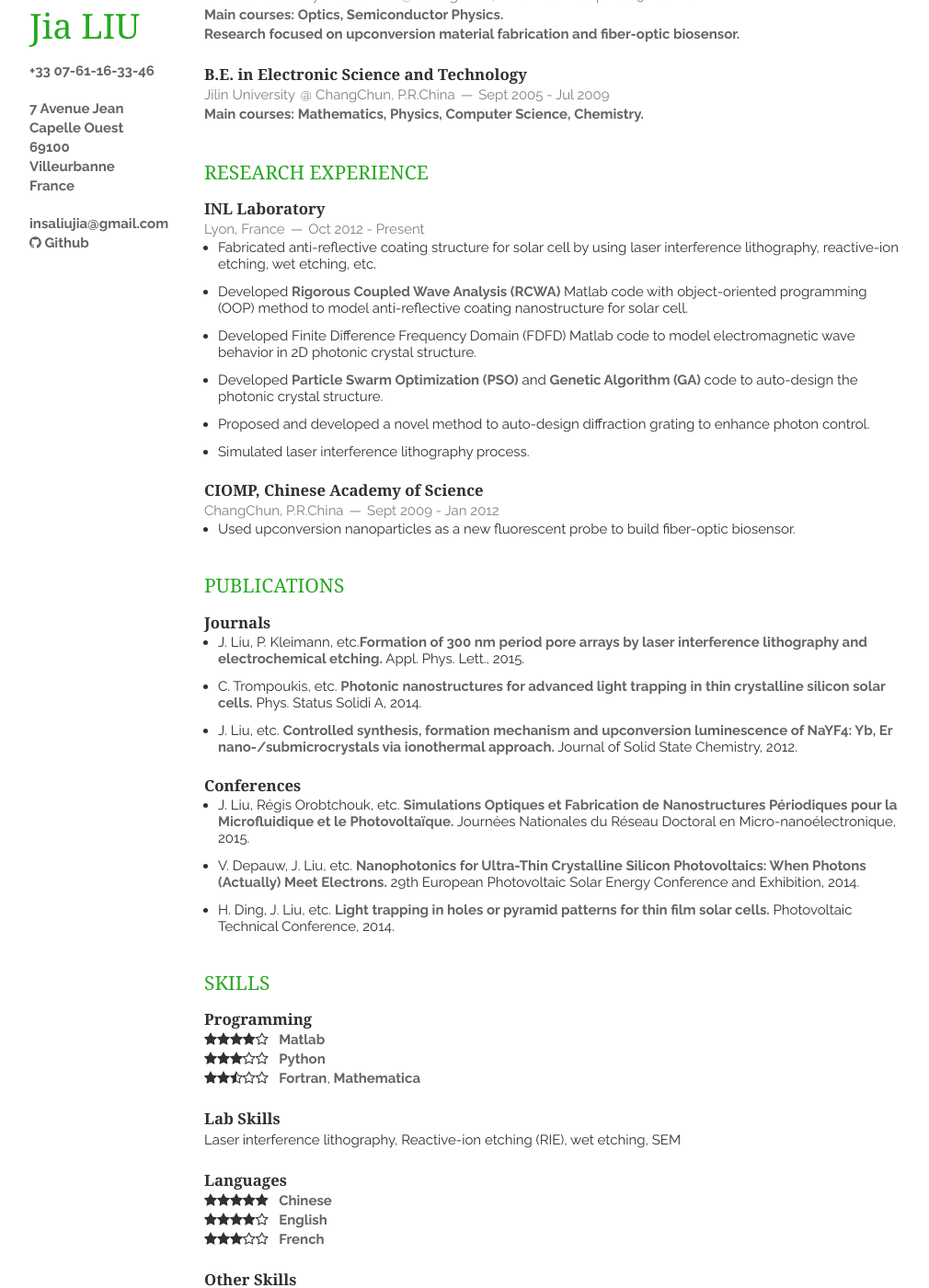
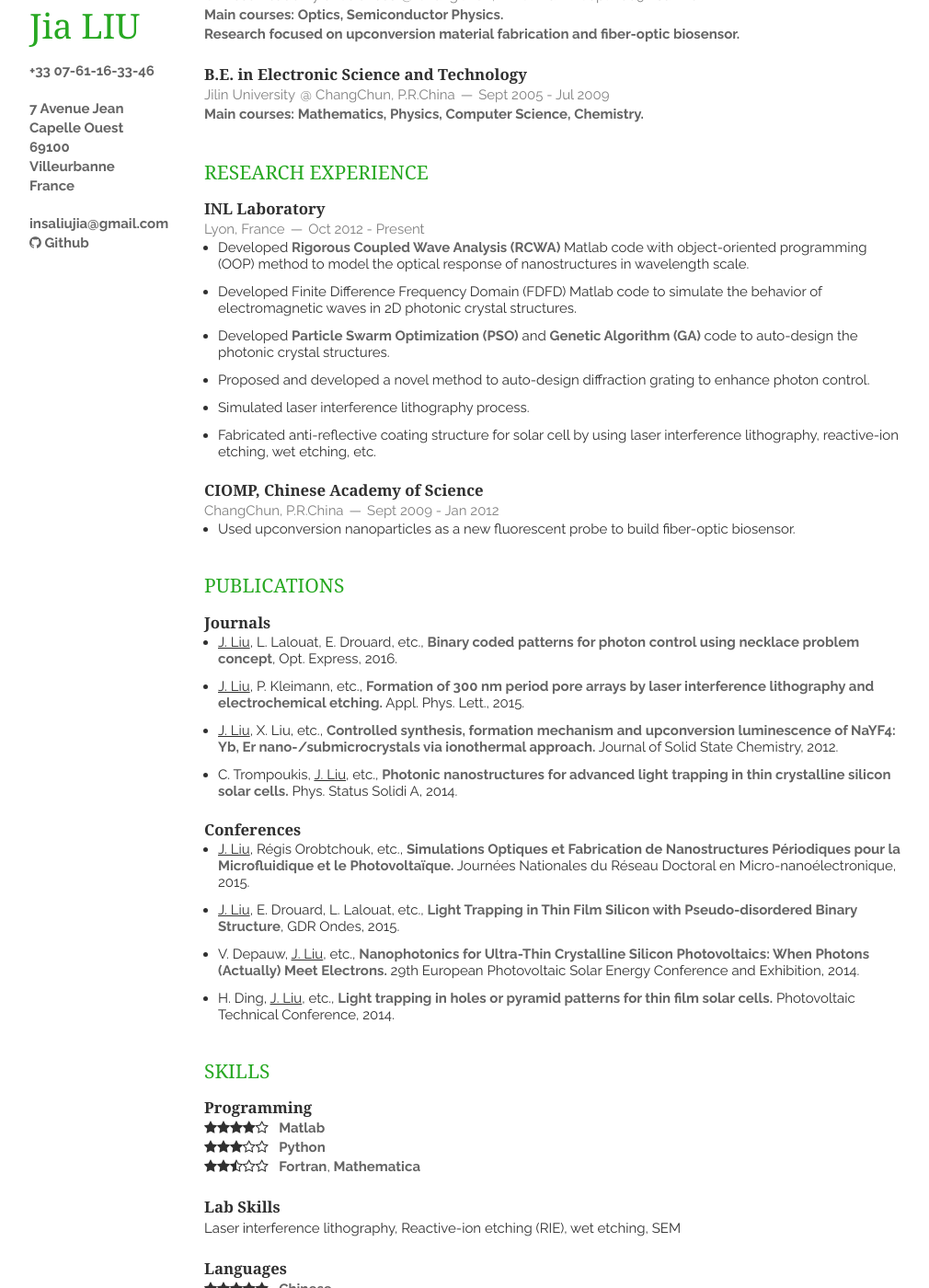
Before and after one commit to insaliujia/insaliujia.github.io, a Jekyll site: the page built from index.html, in a window 1280 px wide and 1400 px high, scrolled down 222 px. Shown: the whole window at 92% size, without its empty margins (138-1148 px from the left). Built offline with Jekyll 4.4.1, drawn with Linux system fonts in a browser that asks for light colours; nearby versions of some CDN libraries; Markdown is read by kramdown in place of the engine named in the settings; the list of posts is cut into pages by our own code; some of the changed text lies outside the part shown.

Commit message:
update cv 2016/01/17

```diff
--- a/_includes/education.html
+++ b/_includes/education.html
@@ -7,7 +7,7 @@
             <span><address>Lyon, France</address><time>Oct 2012 - Present</time></span>
         </header>
         <p>
-            <em>Research focuses on nanostructure fabrication, optical simulation and its applications. </em>
+            <em>Research focuses on optical simulation, nanostructure fabrication, and its applications. </em>
         </p>
     </article>
     <article>
--- a/_includes/publication.html
+++ b/_includes/publication.html
@@ -5,12 +5,14 @@
             <h1>Journals</h1>
 		</header>
 			<ul style = "list-style-type:disc" class="space">
-				<li>J. Liu, P. Kleimann, etc.<em>Formation of 300 nm period pore arrays by laser interference lithography and electrochemical etching.</em> Appl. Phys. Lett., 2015.
+				<li> <u>J. Liu</u>, L. Lalouat, E. Drouard, etc., <em>Binary coded patterns for photon control using necklace problem concept</em>, Opt. Express, 2016.</li>
+				<li> <u>J. Liu</u>, P. Kleimann, etc., <em>Formation of 300 nm period pore arrays by laser interference lithography and electrochemical etching.</em> Appl. Phys. Lett., 2015.
 				</li>
-				<li>C. Trompoukis, etc. <em>Photonic nanostructures for advanced light trapping in thin crystalline silicon solar cells.</em> Phys. Status Solidi A, 2014.
+				<li><u>J. Liu</u>, X. Liu, etc., <em>Controlled synthesis, formation mechanism and upconversion luminescence of NaYF4: Yb, Er nano-/submicrocrystals via ionothermal approach.</em> Journal of Solid State Chemistry, 2012.
 				</li>
-				<li>J. Liu, etc. <em>Controlled synthesis, formation mechanism and upconversion luminescence of NaYF4: Yb, Er nano-/submicrocrystals via ionothermal approach.</em> Journal of Solid State Chemistry, 2012.
+				<li>C. Trompoukis, <u>J. Liu</u>, etc., <em>Photonic nanostructures for advanced light trapping in thin crystalline silicon solar cells.</em> Phys. Status Solidi A, 2014.
 				</li>
+
 		</ul>
     </article>
 	<article>
@@ -18,11 +20,12 @@
 			<h1>Conferences</h1>
 		</header>
 			<ul style = "list-style-type:disc" class="space">
-				<li>J. Liu, Régis Orobtchouk, etc. <em>Simulations Optiques et Fabrication de Nanostructures Périodiques pour la Microfluidique et le Photovoltaïque.</em> Journées Nationales du Réseau Doctoral en Micro-nanoélectronique, 2015.
+				<li> <u>J. Liu</u>, Régis Orobtchouk, etc., <em>Simulations Optiques et Fabrication de Nanostructures Périodiques pour la Microfluidique et le Photovoltaïque.</em> Journées Nationales du Réseau Doctoral en Micro-nanoélectronique, 2015.
 				</li>
-				<li>V. Depauw, J. Liu, etc. <em>Nanophotonics for Ultra-Thin Crystalline Silicon Photovoltaics: When Photons (Actually) Meet Electrons.</em> 29th European Photovoltaic Solar Energy Conference and Exhibition, 2014.
+				<li> <u>J. Liu</u>, E. Drouard, L. Lalouat, etc., <em>Light Trapping in Thin Film Silicon with Pseudo-disordered Binary Structure</em>, GDR Ondes, 2015.
+				<li>V. Depauw, <u>J. Liu</u>, etc., <em>Nanophotonics for Ultra-Thin Crystalline Silicon Photovoltaics: When Photons (Actually) Meet Electrons.</em> 29th European Photovoltaic Solar Energy Conference and Exhibition, 2014.
 				</li>
-				<li>H. Ding, J. Liu, etc. <em>Light trapping in holes or pyramid patterns for thin film solar cells.</em> Photovoltaic Technical Conference, 2014.
+				<li>H. Ding, <u>J. Liu</u>, etc., <em>Light trapping in holes or pyramid patterns for thin film solar cells.</em> Photovoltaic Technical Conference, 2014.
 				</li>
 			</ul>
 
--- a/_includes/research.html
+++ b/_includes/research.html
@@ -6,17 +6,17 @@
             <span><address>Lyon, France</address><time>Oct 2012 - Present</time></span>
         </header>
 		<ul style = "list-style-type:disc" class="space">
-			<li>Fabricated anti-reflective coating structure for solar cell by using laser interference lithography, reactive-ion etching, wet etching, etc.
+			<li>Developed <a href="http://github.com/insaliujia/MatRCWA" target="_blank">Rigorous Coupled Wave Analysis (RCWA) </a>Matlab code with object-oriented programming (OOP) method to model the optical response of nanostructures in wavelength scale.
 			</li>
-			<li>Developed <a href="http://github.com/insaliujia/MatRCWA" target="_blank">Rigorous Coupled Wave Analysis (RCWA) </a>Matlab code with object-oriented programming (OOP) method to model anti-reflective coating nanostructure for solar cell.
+			<li>Developed Finite Difference Frequency Domain (FDFD) Matlab code to simulate the behavior of electromagnetic waves in 2D photonic crystal structures.
 			</li>
-			<li>Developed Finite Difference Frequency Domain (FDFD) Matlab code to model electromagnetic wave behavior in 2D photonic crystal structure.
-			</li>
-			<li>Developed <a href="http://github.com/insaliujia/ParticleSwarmOpt" target="_blank">Particle Swarm Optimization (PSO)</a> and <a href="http://github.com/insaliujia/GeneticAlgorithmOpt" target="_blank">Genetic Algorithm (GA) </a>code to auto-design the photonic crystal structure.
+			<li>Developed <a href="http://github.com/insaliujia/ParticleSwarmOpt" target="_blank">Particle Swarm Optimization (PSO)</a> and <a href="http://github.com/insaliujia/GeneticAlgorithmOpt" target="_blank">Genetic Algorithm (GA) </a>code to auto-design the photonic crystal structures.
 			</li>
 			<li>Proposed and developed a novel method to auto-design diffraction grating to enhance photon control.
 			</li>
 			<li>Simulated laser interference lithography process.
+			</li>
+			<li>Fabricated anti-reflective coating structure for solar cell by using laser interference lithography, reactive-ion etching, wet etching, etc.
 			</li>
 		</ul>
     </article>
--- a/_includes/skills.html
+++ b/_includes/skills.html
@@ -45,7 +45,7 @@
 		<header>
 		<h1> Other Skills </h1>
 		</heaer>
-		<p>LaTeX, Microsoft Office, Sketchup, Blender, ImageJ, Linux
+		<p>LaTeX, Git, Microsoft Office, Linux, Sketchup, Blender, ImageJ
 		</p>
 	</article>
 </section>
```
